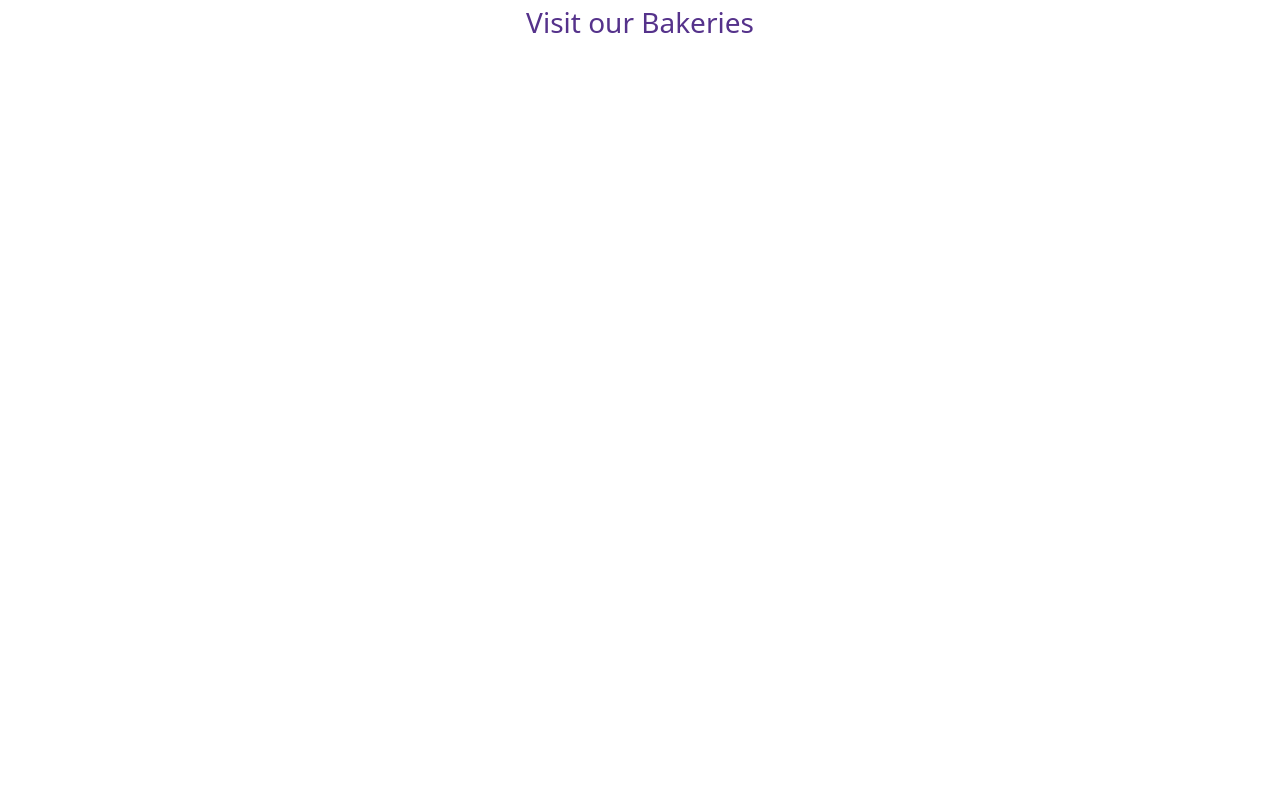
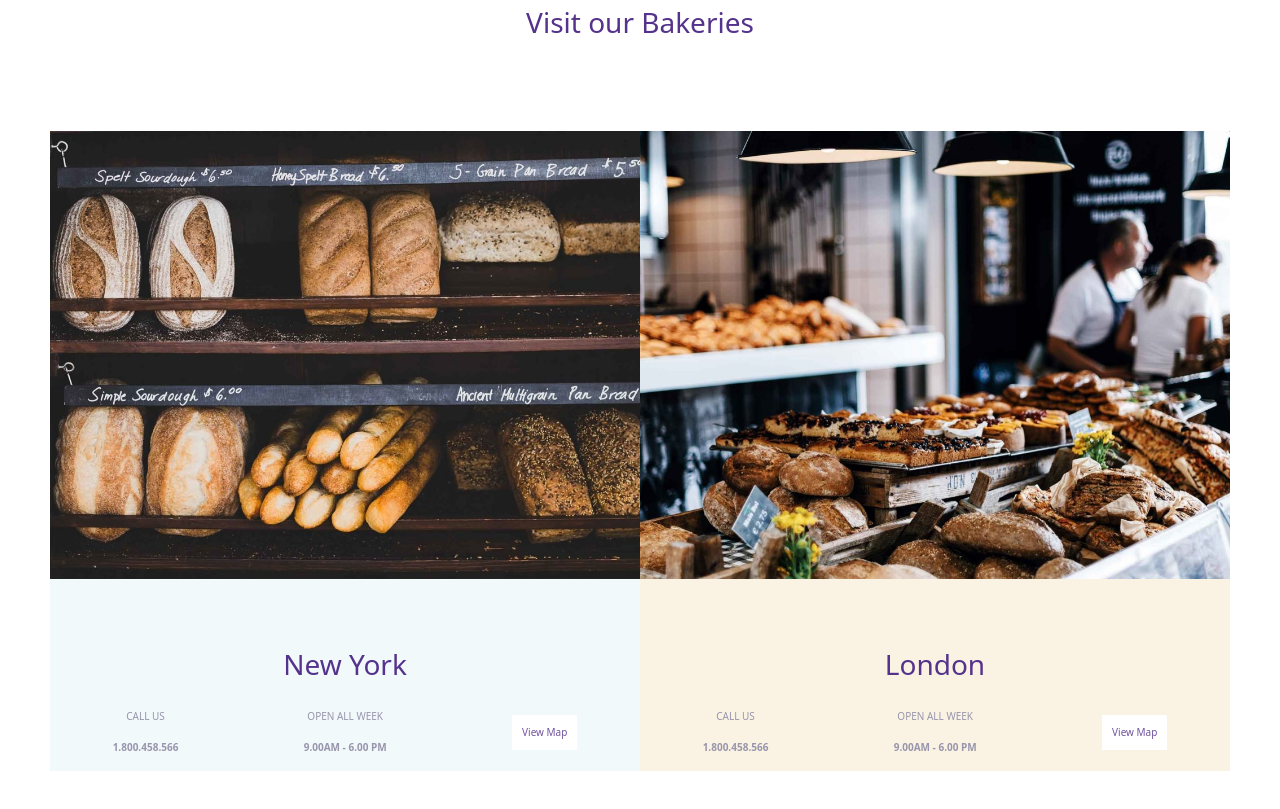
Before and after one commit to AleAlle62/proj-html-vuejs, a Vue app: page / in a window 1280 px wide. Shown: the part 3720-4529 px from the top of the page. Before the commit the page ends 3871 px from the top, so only its background shows below. Built offline with nearby package versions, Linux system fonts and the light colour scheme.

Commit message:
continuing main

```diff
--- a/src/components/centralPage.vue
+++ b/src/components/centralPage.vue
@@ -89,6 +89,44 @@
             <p>LOCATIONS</p>
             <h3>Visit our Bakeries</h3>
             <div>img</div>
+            <div class="sette-grande">
+                <!-- box sinsitra -->
+                <div class="sette-l">
+                    <div class="l-img"></div>
+                    <div class="l-text">
+                        <div><h3>New York</h3></div>
+                        <div class="l-text-under">
+                            <div>
+                                <p>CALL US</p>
+                                <p><b>1.800.458.566</b></p>
+                            </div>
+                            <div>
+                                <p>OPEN ALL WEEK</p>
+                                <p><b>9.00AM - 6.00 PM</b></p>
+                            </div>
+                                <p class="btn-map">View Map</p>
+                        </div>
+                    </div>
+                </div>
+                <!-- box destra -->
+                <div class="sette-l-r">
+                    <div class="l-img"></div>
+                    <div class="l-text">
+                        <div><h3>London</h3></div>
+                        <div class="l-text-under">
+                            <div>
+                                <p>CALL US</p>
+                                <p><b>1.800.458.566</b></p>
+                            </div>
+                            <div>
+                                <p>OPEN ALL WEEK</p>
+                                <p><b>9.00AM - 6.00 PM</b></p>
+                            </div>
+                                <p class="btn-map">View Map</p>
+                        </div>
+                    </div>
+                </div>
+            </div>
         </div>
     </div>
 </template>
@@ -461,6 +499,85 @@ div {
     h3 {
         color: rgba(85,50,139,255);
     }
+
+    // blocco img
+    .sette-grande {
+        display: flex;
+        justify-content: space-between;
+        align-items: center;
+        height: 80vh;
+        background-color: blue;
+        width: 100%;
+        .sette-l {
+            width: 50%;
+            background-color: rgba(241,249,251,255);
+            height: 100%;
+            display: flex;
+            flex-direction: column;
+            justify-content: space-between;
+            .l-img {
+                background-image: url('@/immagini/new-york-bk-1200x794.jpg');
+                color: white;
+                background-size: cover;
+                height: 70%;
+            }
+            .l-text {
+                display: flex;
+                flex-direction: column;
+                justify-content: center;
+                align-items: center;
+                gap: 20px;
+                .l-text-under {
+                    text-align: center;
+                    width: 100%;
+                    display: flex;
+                    align-items: center;
+                    justify-content: space-around;
+                    .btn-map {
+                        padding: 1em;
+                        background-color: white;
+                        color: rgba(112,83,158,255);
+
+                    }
+                }
+            }
+        }
+        .sette-l-r {
+            width: 50%;
+            background-color: rgba(250,243,227,255);
+            height: 100%;
+            display: flex;
+            flex-direction: column;
+            justify-content: space-between;
+            .l-img {
+                background-image: url('@/immagini/london-bk-1200x794.jpg');
+                color: white;
+                background-size: cover;
+                height: 70%;
+            }
+            .l-text {
+                display: flex;
+                flex-direction: column;
+                justify-content: center;
+                align-items: center;
+                gap: 20px;
+                .l-text-under {
+                    text-align: center;
+                    width: 100%;
+                    display: flex;
+                    align-items: center;
+                    justify-content: space-around;
+                    .btn-map {
+                        padding: 1em;
+                        background-color: white;
+                        color: rgba(112,83,158,255);
+
+                    }
+                }
+            }
+        }
+    }
 }
 
+
 </style>
```
